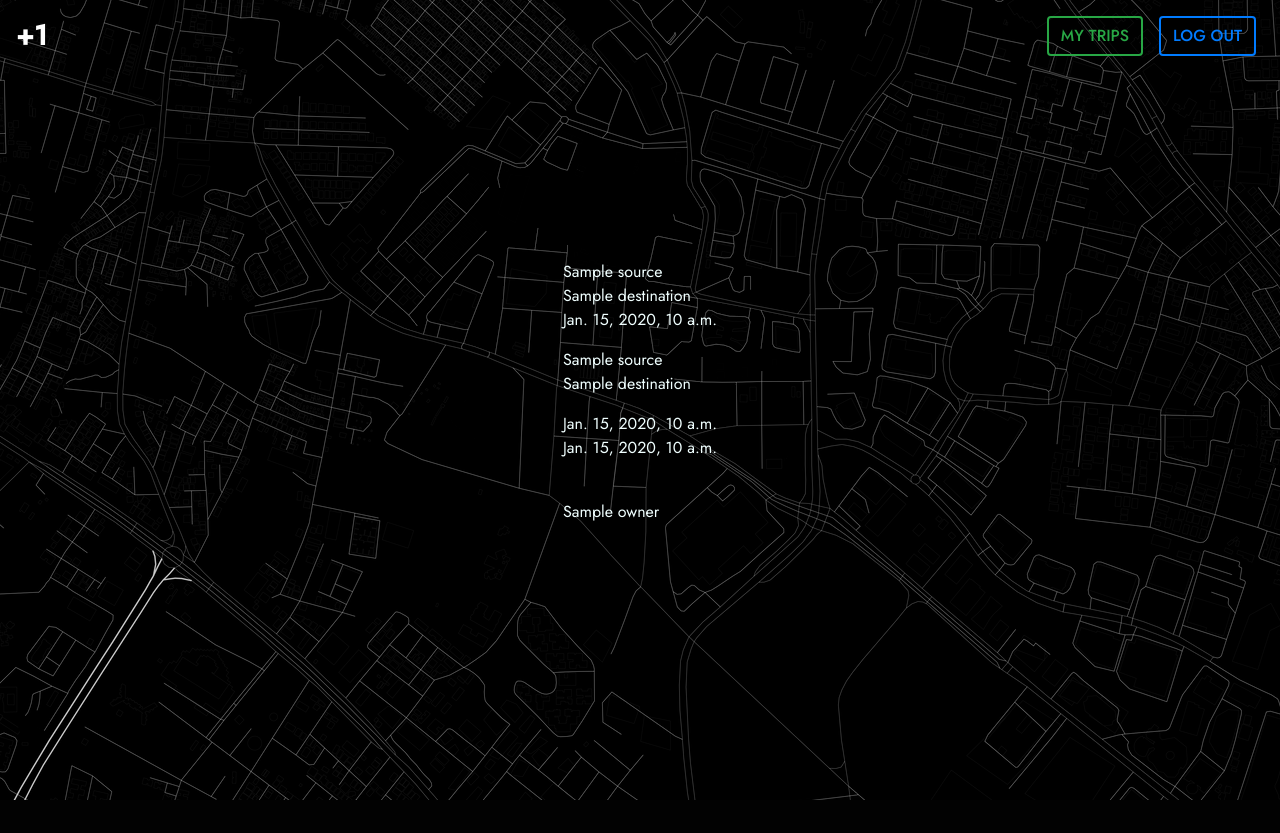
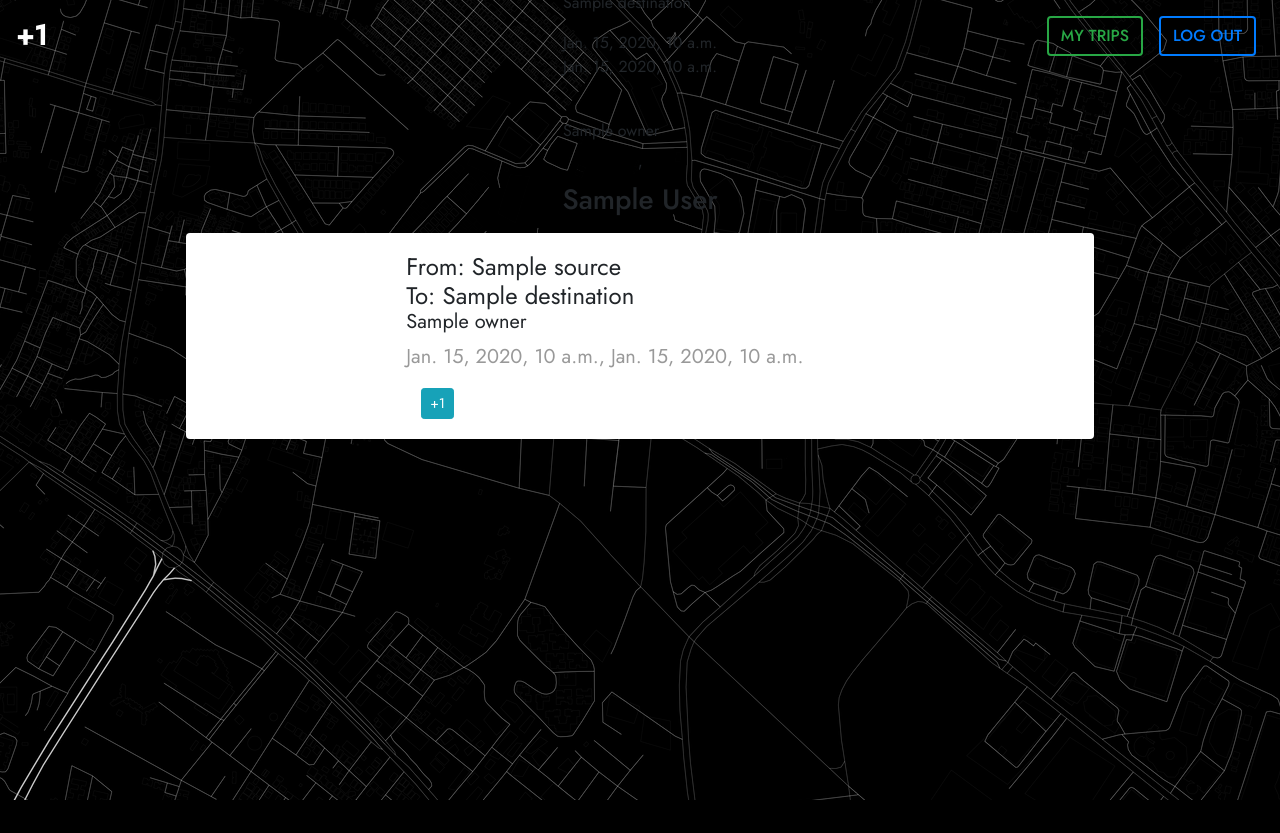
Before and after one commit to jr-john/plusOne, a Django app: template plusOne/action/templates/search.html in a window 1280 px wide. Before the commit the page ends 800 px from the top, so only its background shows below. Run offline with Django 3.2, Linux system fonts and the light colour scheme; the template is opened without the code that fills it: most values are stand-ins (such as "Sample title", 1, 10 or a date in 2020); some libraries are stand-ins or nearby versions.

Commit message:
UI to Search Results

```diff
--- a/plusOne/action/static/action/style.css
+++ b/plusOne/action/static/action/style.css
@@ -76,3 +76,81 @@ body {
 .dt-gray {
     color: #888 !important;
 }
+
+/* ------------------------------------------------------------------------------------------------------------ */
+
+
+.search-result-categories>li>a {
+    color: #b6b6b6;
+    font-weight: 400
+}
+
+.search-result-categories>li>a:hover {
+    background-color: #ddd;
+    color: #555
+}
+
+.search-result-categories>li>a>.glyphicon {
+    margin-right: 5px
+}
+
+.search-result-categories>li>a>.badge {
+    float: right
+}
+
+.search-results-count {
+    margin-top: 10px
+}
+
+.search-result-item {
+    padding: 20px;
+    background-color: #fff;
+    border-radius: 4px
+}
+
+.search-result-item:after,
+.search-result-item:before {
+    content: " ";
+    display: table
+}
+
+.search-result-item:after {
+    clear: both
+}
+.search-result-item .info {
+    margin-top: 2px;
+    font-size: 20px;
+    color: #999
+}
+
+.search-result-item .description {
+    font-size: 13px
+}
+
+.search-result-item+.search-result-item {
+    margin-top: 20px
+}
+
+@media (min-width:768px) {
+    .search-result-item-body {
+        margin-left: 200px
+    }
+}
+
+.search-result-item-metaheading {
+    font-weight: 300
+}
+
+.search-result-item-heading {
+    font-weight: 400
+}
+
+.search-result-item-heading>a {
+    color: #555
+}
+
+@media (min-width:768px) {
+    .search-result-item-heading {
+        margin: 0
+    }
+}
--- a/plusOne/action/templates/search.html
+++ b/plusOne/action/templates/search.html
@@ -1,12 +1,32 @@
 {% extends "base.html" %}
 {% block body %}
 
-<div style="color:azure">
-    <p>{{ params.source }}<br>{{ params.destination }}<br>{{ params.journey_time }}<br></p>
+<div class="searchresult">
         {% for object in object_list %}
             <p>{{ object.source }}<br>{{ object.destination }}<br></p>
             <p>{{ object.journey_date }}<br>{{ object.journey_time }}<br></p>
             <p>{{ object.is_active }}<br>{{ object.owner }}<br></p>
         {% endfor %}
 </div>
+'<div class="tweet">
+    <h3>{{author}}</h3>
+    <p>{{ message }}</p>
+</div>
+<div class="col-md-9 col-md-pull-3">
+    {% for object in object_list %}
+        <section class="search-result-item">
+            <div class="search-result-item-body">
+                <div class="row">
+                    <div class="col-sm-9">
+                        <h4 class="search-result-item-heading">From: {{ object.source }}</h4>
+                        <h4 class="search-result-item-heading">To: {{ object.destination }}</h4>
+                        <h5 class="search-result-item-metaheading">{{ object.owner }}</h5>
+                        <p class="info">{{ object.journey_date }}, {{ object.journey_time }}</p>
+                    <div class="col-sm-3 text-align-center">
+                    <a class="btn btn-primary btn-info btn-sm" href="#">+1</a>
+                    </div>
+                </div>
+            </div>
+        </section>
+    {% endfor %}
 {% endblock %}
--- a/plusOne/action/views.py
+++ b/plusOne/action/views.py
@@ -64,7 +64,7 @@ def search(request, *args, **kwargs):
             "source" : trip.source,
             "destination" : trip.destination,
             "journey_date" : trip.journey_date.strftime("%d/%m/%Y"),
-            "journey_time" : trip.journey_time.strftime("%H%M"),
+            "journey_time" : trip.journey_time.strftime("%H:%M"),
             "is_active" : True,
             "owner" : trip.owner,
         }
```
